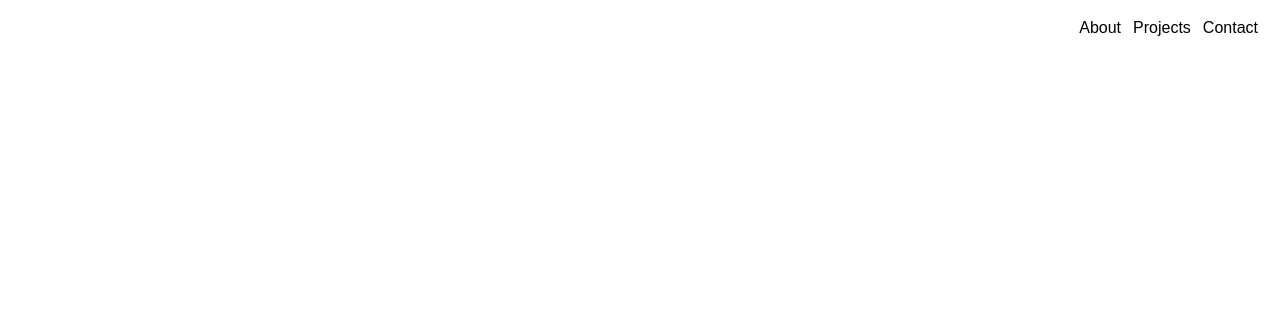
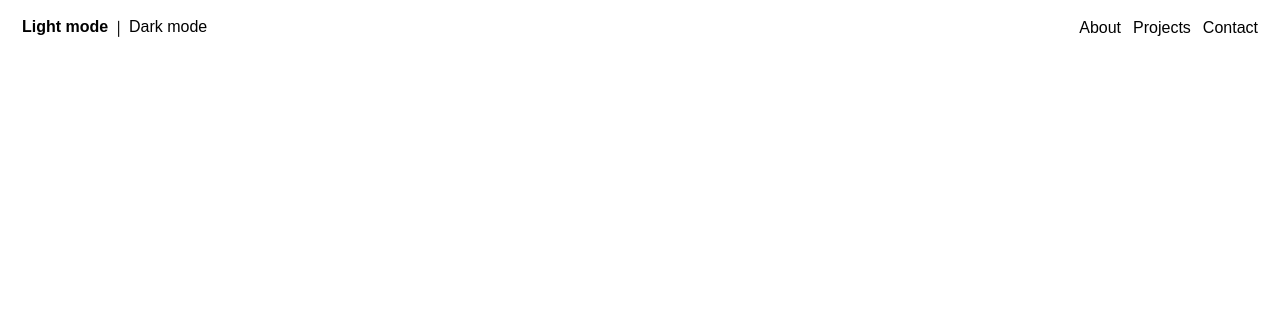
Before and after one commit to ptrkbrn/carnitas-taco, a plain HTML site: page index.html in a window 1280 px wide. Shown: the top 327 px of the page. Drawn offline with nearby package versions, Linux system fonts and the light colour scheme.

Commit message:
add logic for toggleable dark mode

```diff
--- a/index.html
+++ b/index.html
@@ -16,6 +16,11 @@
     </head>
     <body>
     	<nav id="navbar" class="lightMode">
+            <ul id="theme-toggle">
+                <button id="light-mode-btn" onclick="setTheme(false)">Light mode</button>
+                |
+                <button id="dark-mode-btn" onclick="setTheme(true)">Dark mode</button>
+            </ul>
             <ul>
                 <li><button value="about" class="nav-btn" onClick="changePage(this)">About</button></li>
                 <li><button value="projects" class="nav-btn" onClick="changePage(this)">Projects</button></li>
--- a/index.js
+++ b/index.js
@@ -11,6 +11,48 @@
             document.getElementById(selectedPage).classList.remove('hidden');
             document.getElementById(selectedPage).classList.add('fadeIn');
         };
+
+        // toggles dark mode
+        setTheme = (theme) => {
+            let darkMode = theme;
+            if (darkMode) {
+                document.querySelector('body').classList.add('darkMode');
+                document.querySelector('body').classList.remove('darkMode');
+                document.querySelector('nav').classList.add('darkMode');
+                document.querySelector('nav').classList.remove('lightMode');
+                Array.from(document.querySelectorAll('button')).map(btn => btn.classList.add('darkMode'));
+                Array.from(document.querySelectorAll('button')).map(btn => btn.classList.remove('lightMode'));
+                Array.from(document.querySelectorAll('section')).map(el => el.classList.add('darkMode'));
+                Array.from(document.querySelectorAll('section')).map(el => el.classList.remove('lightMode'));
+                Array.from(document.querySelectorAll('a')).map(a => a.classList.add('darkMode'));
+                Array.from(document.querySelectorAll('a')).map(a => a.classList.remove('lightMode'));
+                document.querySelector('main').classList.add('darkMode');
+                document.querySelector('main').classList.remove('lightMode');
+                // toggles which button is selected
+                document.getElementById('dark-mode-btn').classList.add('selected');
+                document.getElementById('light-mode-btn').classList.remove('selected');
+                document.querySelector('img').style.borderColor = "white";
+
+            } else {
+                document.querySelector('body').classList.add('lightMode');
+                document.querySelector('body').classList.remove('darkMode');
+                document.querySelector('nav').classList.add('lightMode');
+                document.querySelector('nav').classList.remove('darkMode');
+                Array.from(document.querySelectorAll('button')).map(btn => btn.classList.add('lightMode'));
+                Array.from(document.querySelectorAll('button')).map(btn => btn.classList.remove('darkMode'));
+                Array.from(document.querySelectorAll('section')).map(el => el.classList.add('lightMode'));
+                Array.from(document.querySelectorAll('section')).map(el => el.classList.remove('darkMode'));
+                Array.from(document.querySelectorAll('a')).map(a => a.classList.add('lightMode'));
+                Array.from(document.querySelectorAll('a')).map(a => a.classList.remove('darkMode'));
+                document.querySelector('main').classList.add('lightMode');
+                document.querySelector('main').classList.remove('darkMode');
+                // toggles which button is selected
+                document.getElementById('light-mode-btn').classList.add('selected');
+                document.getElementById('dark-mode-btn').classList.remove('selected');
+                document.querySelector('img').style.borderColor = "black";
+            }
+            return;
+        }
 
 
         window.onload = function() {
@@ -87,4 +129,8 @@
                     return;
                 }
             }
+            // sets inital page theme based on browser preferences
+            setTheme(false);
+            // setTheme(window.matchMedia('(prefers-color-scheme: dark)').matches);
+
         }
--- a/styles.css
+++ b/styles.css
@@ -91,7 +91,7 @@ nav {
 	box-sizing: border-box;
 	min-height: 50px;
 	display: flex;
-	justify-content: flex-end;
+	justify-content: space-between;
 	padding: 0 1em;
 	position: fixed;
 	width: 100%;
```
